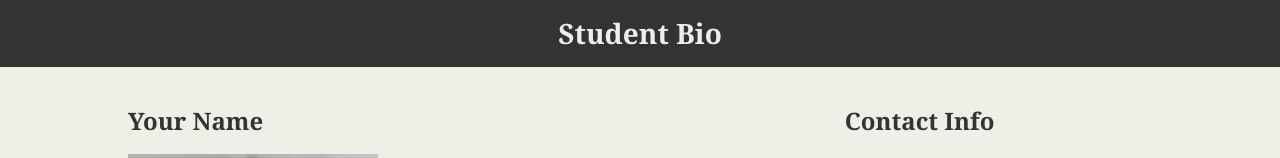
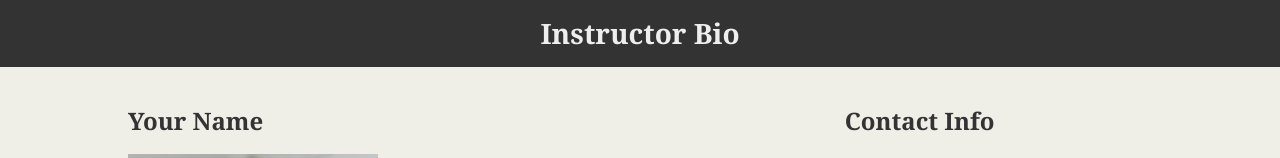
Before and after one commit to mattwing/uconn-bootcamp, a plain HTML site: page index.html in a window 1280 px wide. Shown: the top 158 px of the page. Drawn offline with Linux system fonts and the light colour scheme.

```diff
--- a/index.html
+++ b/index.html
@@ -13,7 +13,7 @@
 
 <body>
   <header>
-    <h1>Student Bio</h1>
+    <h1>Instructor Bio</h1>
   </header>
 
   <div class="container">
```
